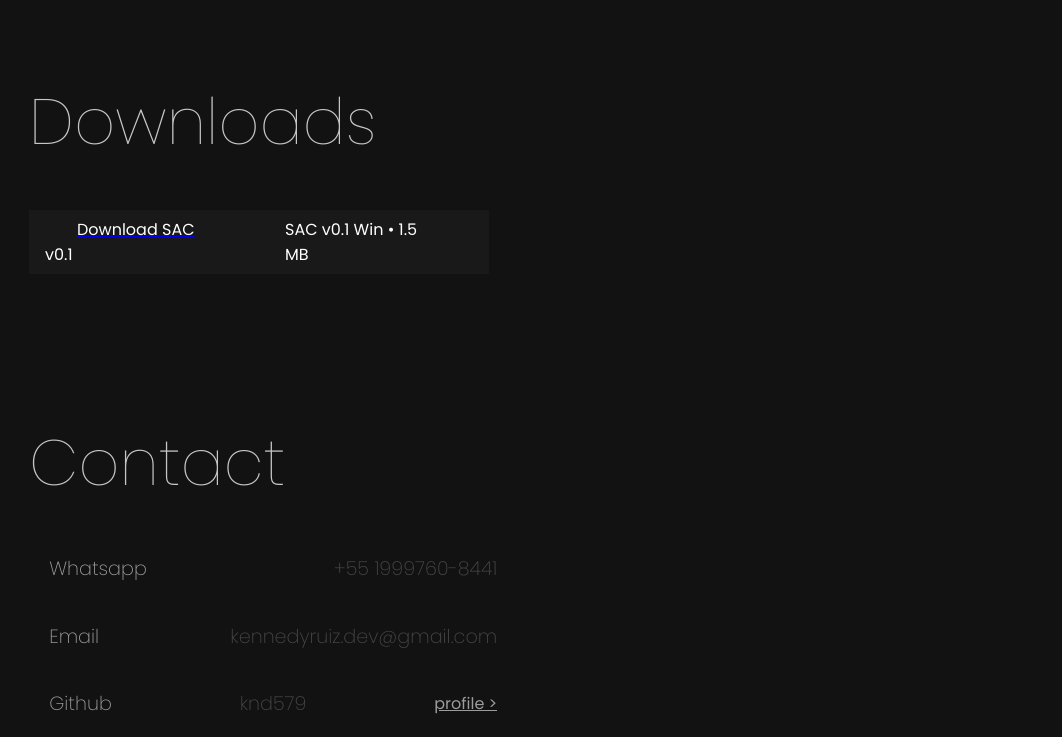
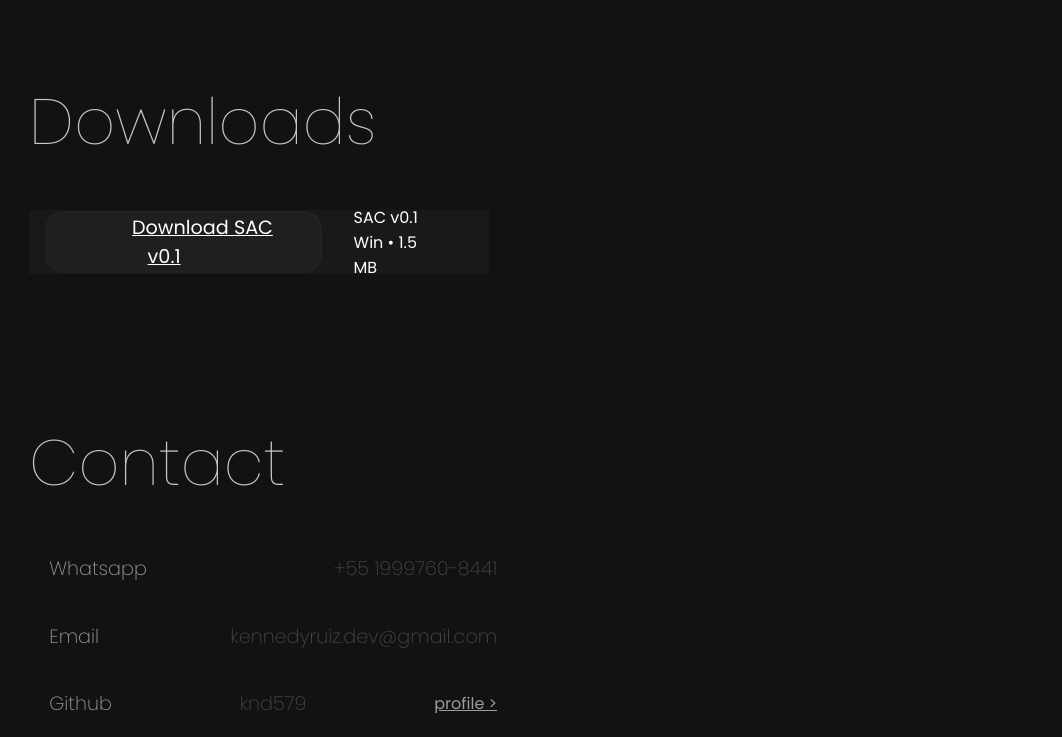
Before and after one commit to knd579/Simplest-Auto-Clicker, a plain HTML site: page index.html in a window 1280 px wide. Shown: the part 1387-2124 px from the top of the page, without its empty margins (99-1161 px from the left). Drawn offline with Linux system fonts and the light colour scheme.

Commit message:
CSS code fix

```diff
--- a/style.css
+++ b/style.css
@@ -116,7 +116,7 @@ body{
         font-size: 1em;
         margin-inline: 2em;
     }
-    #downloads ul div li a button{
+    #downloads ul div li a{
         margin: 0;
         background: #29262c7e;
         border: 2px solid #29262c7e;
```
